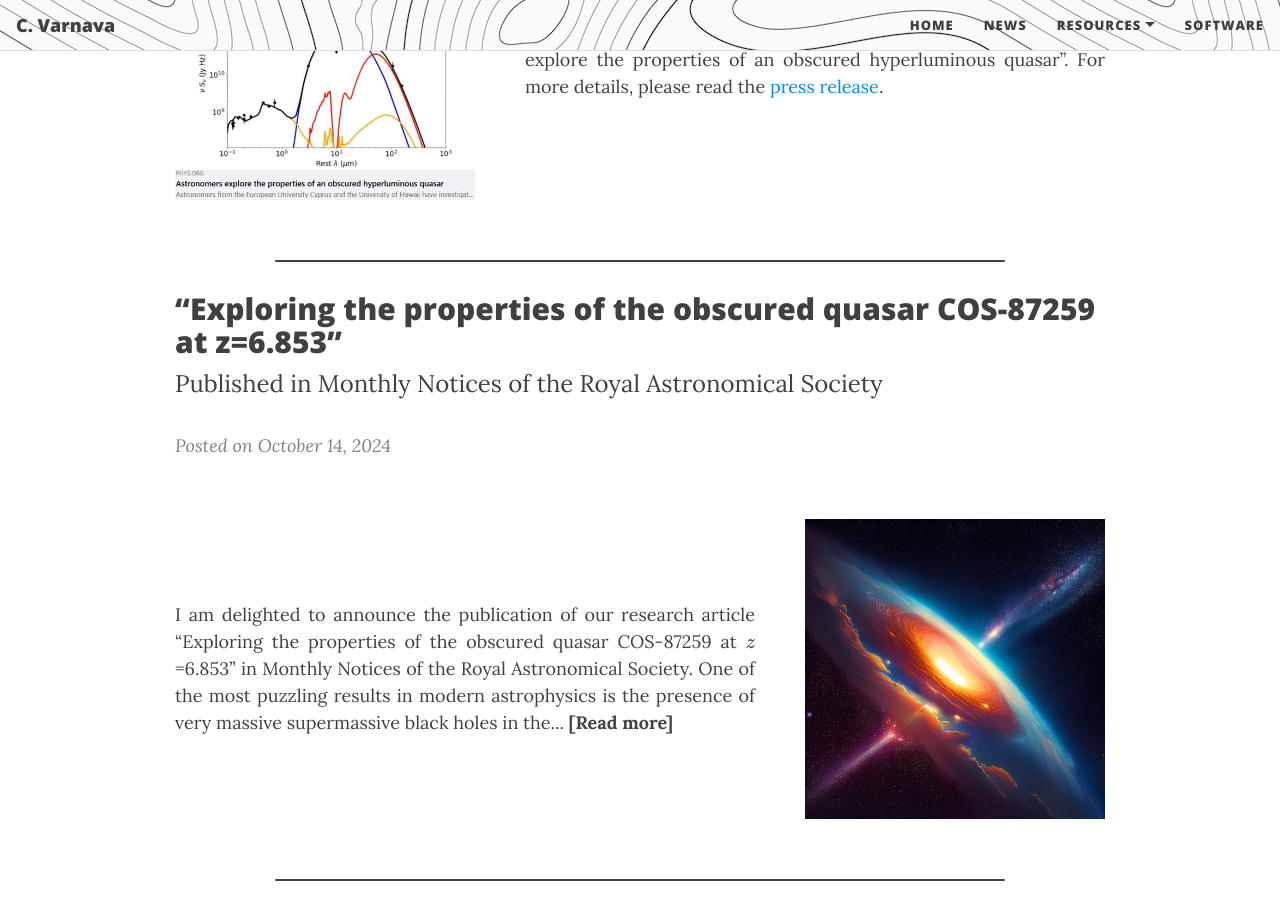
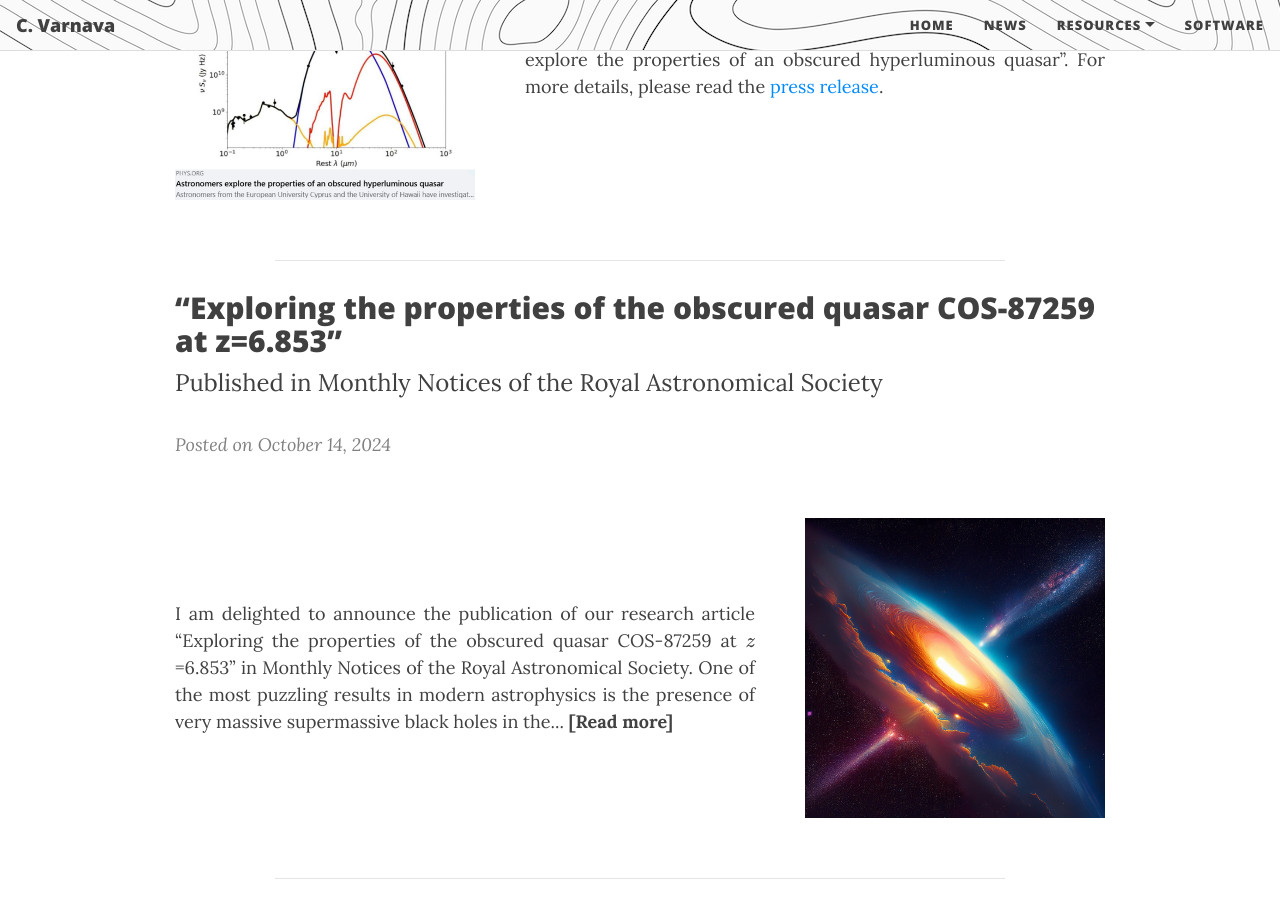
Before and after one commit to ch-var/ch-var.github.io, a Jekyll site: the page built from news.html, in a window 1280 px wide and 900 px high, scrolled down 600 px. Built offline with Jekyll 4.4.1, drawn with Linux system fonts in a browser that asks for light colours; formulas are drawn with MathJax 3.

Commit message:
Update news.html

```diff
--- a/news.html
+++ b/news.html
@@ -42,7 +42,7 @@
   <p style="text-align: justify; flex: 1; margin-left: 20px;">I am thankful for the press release in Phys.org, entitled “Astronomers explore the properties of an obscured hyperluminous quasar”. For more details, please read the <a href="https://phys.org/news/2024-10-astronomers-explore-properties-obscured-hyperluminous.html">press release</a>.</p>
 </div>
 
-<p><hr style="border: 0; border-top: 2px solid; border-color: inherit; border-radius: 0.1875rem;"></p>
+<p><hr size="2"></p>
 
 <p style="margin-bottom: 8px; font-family: var(--header-font); font-weight: 800; line-height: 1.1; font-size: 1.875rem; margin-top: 1.25rem;">“Exploring the properties of the obscured quasar COS-87259 at z=6.853”</p>
 <p style="margin-top: 8px; margin-bottom: 8px;"><font size="+2">Published in Monthly Notices of the Royal Astronomical Society</font></p>
@@ -53,7 +53,7 @@
   <p style="margin-left: 20px;"><img src="/assets/img/SMBH.jpg" style="max-width: 300px; height: auto;"/></p>
 </div>
 
-<p><hr style="border: 0; border-top: 2px solid; border-color: inherit; border-radius: 0.1875rem;"></p>
+<p style="margin-left: -100px; margin-right: -100px;"><hr size="2"></p>
 
 <p style="margin-bottom: 8px; font-family: var(--header-font); font-weight: 800; line-height: 1.1; font-size: 1.875rem; margin-top: 1.25rem;">“SMART: spectral energy distributions Markov chain analysis with radiative transfer models”</p>
 <p style="margin-top: 8px; margin-bottom: 8px;"><font size="+2">Published in Monthly Notices of the Royal Astronomical Society</font></p>
```
